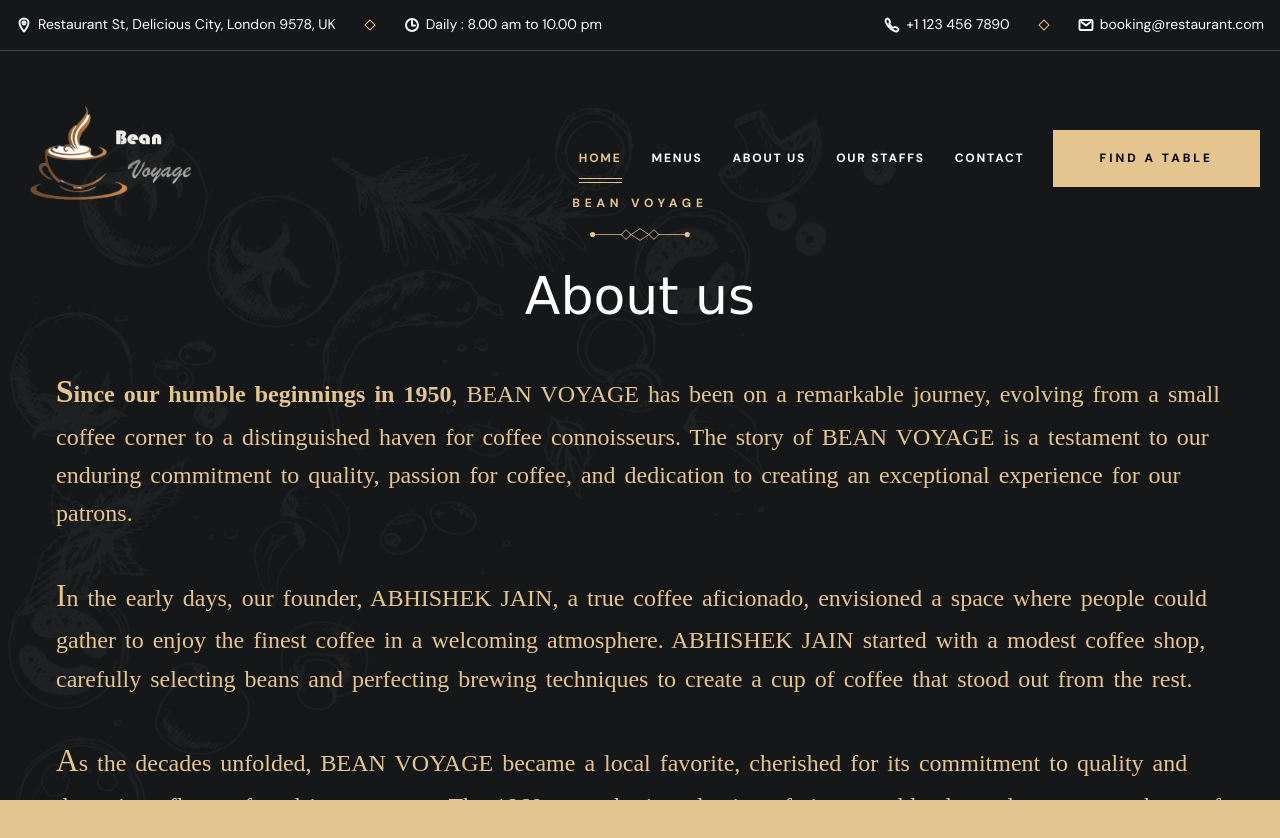
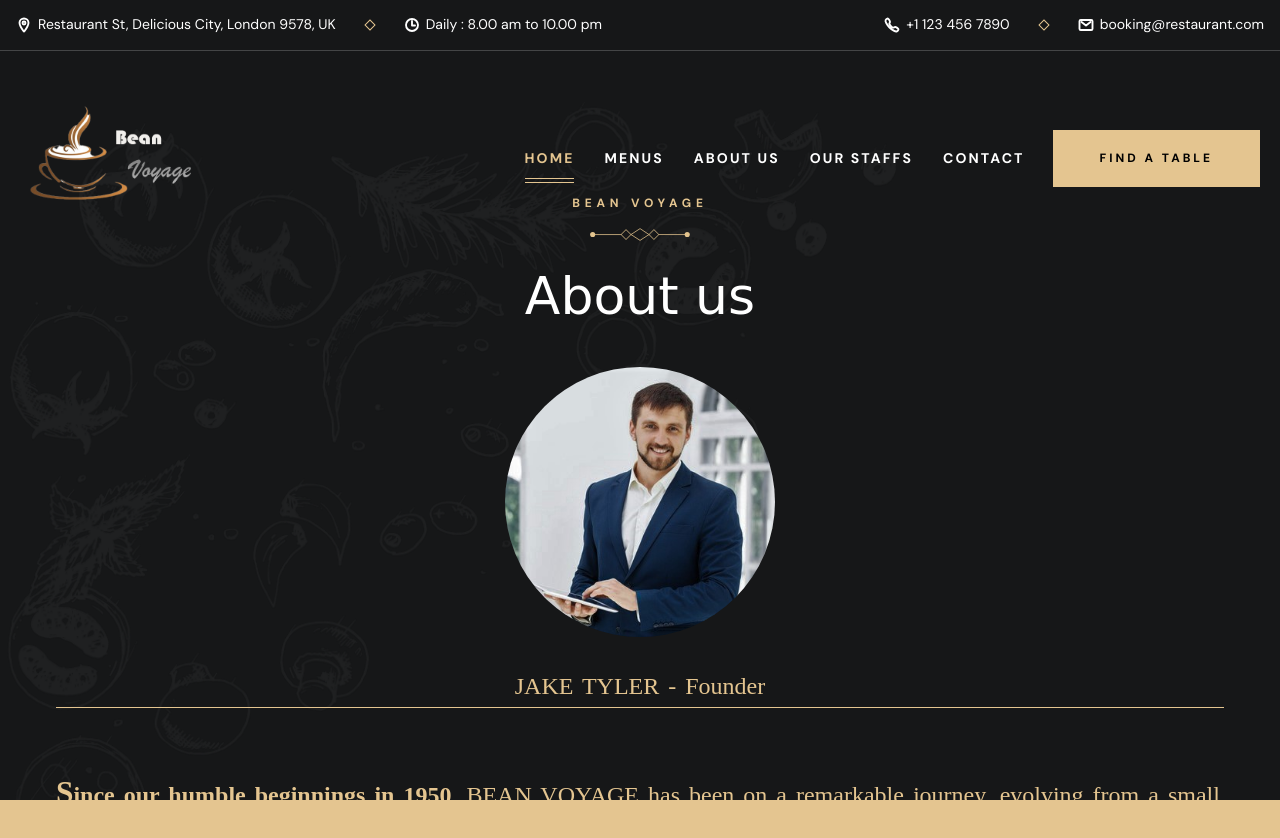
Before and after one commit to Shuvam-Ghosh833/Bean-Voyage, a website: page public/about.html in a window 1280 px wide. Shown: the top 838 px of the page. Drawn offline with nearby package versions, Linux system fonts and the light colour scheme; files whose address does not match are found by name; a web font is replaced by a local one.

Commit message:
finishing 1

```diff
--- a/public/about.html
+++ b/public/about.html
@@ -164,7 +164,7 @@
           </li>
 
           <li class="navbar-item">
-            <a href="#" class="navbar-link hover-underline">
+            <a href="index.html#contact" class="navbar-link hover-underline">
               <div class="separator"></div>
 
               <span class="span">Contact</span>
@@ -220,12 +220,12 @@
           <p class="section-subtitle text-center label-2">Bean Voyage</p>
 
           <h2 class="headline-1 section-title text-center">About us</h2>
-
+            <img class ="aboutus-prof" src="./assets/images/about_prof.jpg" alt="Founder Photo"><img/> <br><p class="profile_desc">JAKE TYLER - Founder</p><br><br>
           <ul class="staff-list">
             <p class="aboutus">
             <b><span class="first-letter">S</span>ince our humble beginnings in 1950</b>, BEAN VOYAGE has been on a remarkable journey, evolving from a small coffee corner to a distinguished haven for coffee connoisseurs. The story of BEAN VOYAGE is a testament to our enduring commitment to quality, passion for coffee, and dedication to creating an exceptional experience for our patrons.
 
-            <br><br><span class="first-letter">I</span>n the early days, our founder, ABHISHEK JAIN, a true coffee aficionado, envisioned a space where people could gather to enjoy the finest coffee in a welcoming atmosphere. ABHISHEK JAIN started with a modest coffee shop, carefully selecting beans and perfecting brewing techniques to create a cup of coffee that stood out from the rest.
+            <br><br><span class="first-letter">I</span>n the early days, our founder, JAKE TYLER, a true coffee aficionado, envisioned a space where people could gather to enjoy the finest coffee in a welcoming atmosphere. JAKE TYLER started with a modest coffee shop, carefully selecting beans and perfecting brewing techniques to create a cup of coffee that stood out from the rest.
 
             <br><br><span class="first-letter">A</span>s the decades unfolded, BEAN VOYAGE became a local favorite, cherished for its commitment to quality and the unique flavors found in every cup. The 1960s saw the introduction of signature blends, each one a symphony of meticulously roasted beans, setting the stage for our reputation as purveyors of exceptional coffee.
 
@@ -322,7 +322,7 @@
         </li>
 
         <li>
-          <a href="#" class="label-2 footer-link hover-underline">Contact</a>
+          <a href="index.html#contact" class="label-2 footer-link hover-underline">Contact</a>
         </li>
 
       </ul>
--- a/public/assets/style.css
+++ b/public/assets/style.css
@@ -709,7 +709,7 @@
 
   .navbar-link {
     position: relative;
-    font-size: var(--fontSize-label-2);
+    font-size: var(--fontSize-label-1);
     text-transform: uppercase;
     padding-block: 10px;
     max-width: unset;
@@ -1021,7 +1021,30 @@
   .aboutus .first-letter{
     font-size: var(--fontSize-title-1);
   }
-
+  .aboutus-prof
+  {
+    display: block;
+    width:270px;
+    margin-left: auto;
+    margin-right: auto;
+   border-radius: 50%;
+
+
+  }
+  .profile_desc
+  {
+    display: flex;
+    align-items: center;
+    padding-bottom: 2px;
+    border-bottom: 1px solid var(--gold-crayola);
+    justify-content: center;
+    color: var(--gold-crayola);
+    font-size: var(--fontSize-body-1);
+    font-family: 'Caudex', serif;
+    word-spacing: 3px;
+    line-height: 1.6;
+
+  }
   /*-----------------------------------*\
     #SPECIAL DISH
   \*-----------------------------------*/
```
Also changed, not shown: public/index.html (+8 -7 lines), public/menu.html (+3 -3 lines), public/staff.html (+4 -4 lines), public/assets/images/about_prof.jpg (added).
